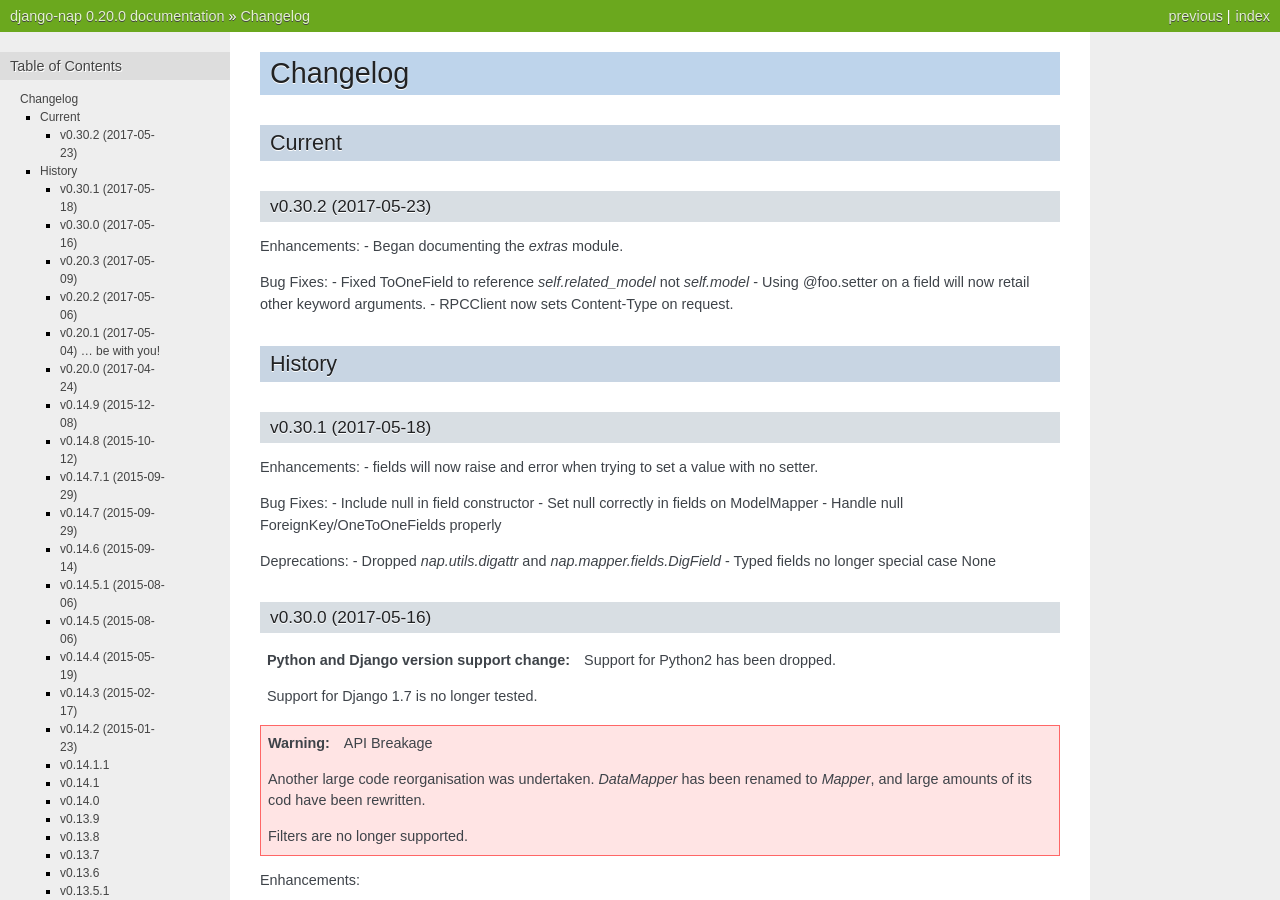
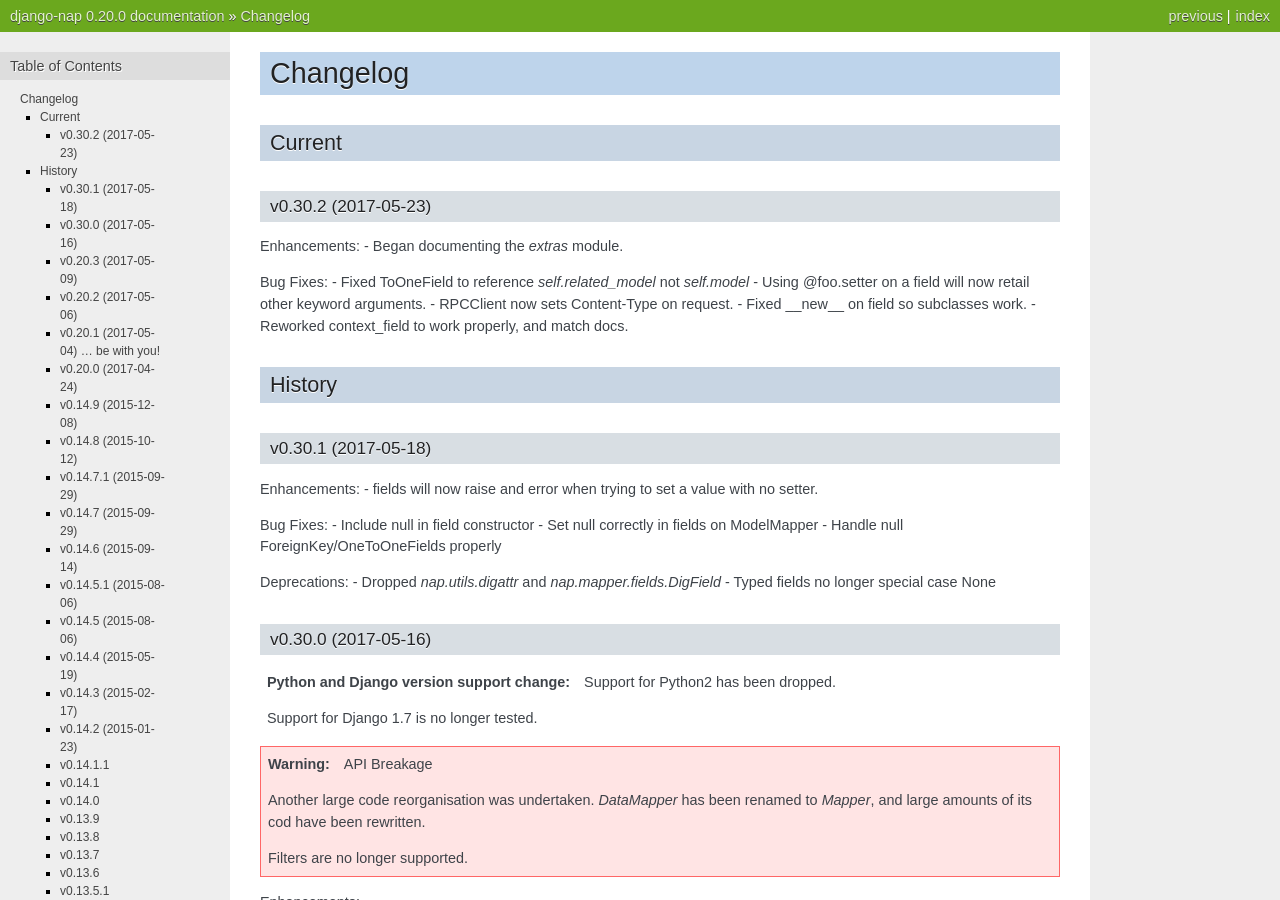
Before and after one commit to funkybob/django-nap, a Sphinx documentation site: the page built from docs/changelog.rst, in a window 1280 px wide and 900 px high. Built offline with Sphinx 7.4.7, drawn with Linux system fonts in a browser that asks for light colours.

Commit message:
Make context_field match docs

```diff
--- a/docs/changelog.rst
+++ b/docs/changelog.rst
@@ -16,7 +16,8 @@
 - Fixed ToOneField to reference `self.related_model` not `self.model`
 - Using @foo.setter on a field will now retail other keyword arguments.
 - RPCClient now sets Content-Type on request.
-
+- Fixed __new__ on field so subclasses work.
+- Reworked context_field to work properly, and match docs.
 
 -------
 History
--- a/docs/mapper/index.rst
+++ b/docs/mapper/index.rst
@@ -63,7 +63,7 @@
 
 Sometimes when serialising an object, you need to provide additional state.
 This can be done using a ``context_field``, which subclasses ``field`` and
-additionally passes the `Mapper` instance to the getter and setter methos.
+additionally passes the `Mapper` instance to the getter and setter methods.
 
 Any extra `kwargs` passed when the `Mapper` is instanciated are stored on the
 instance in `self._context`.
```
Also changed, not shown: 2 other files.
